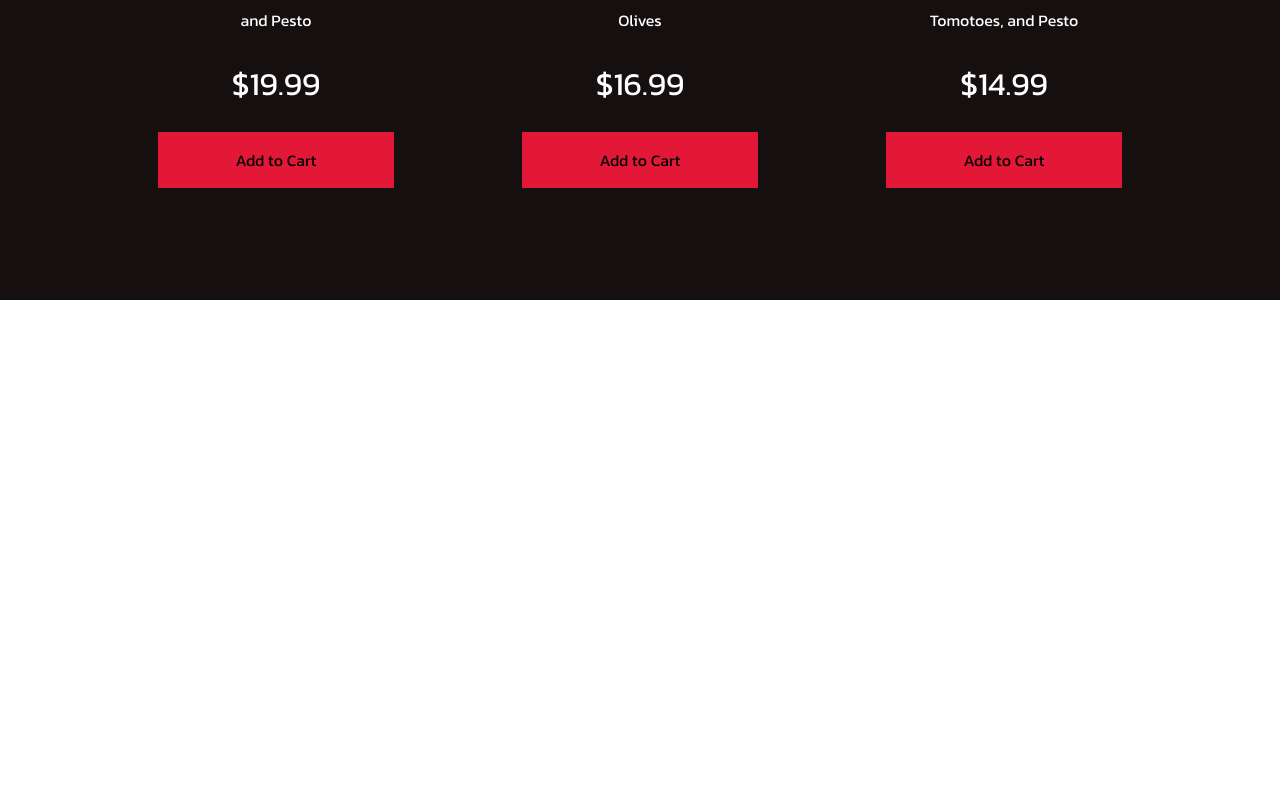
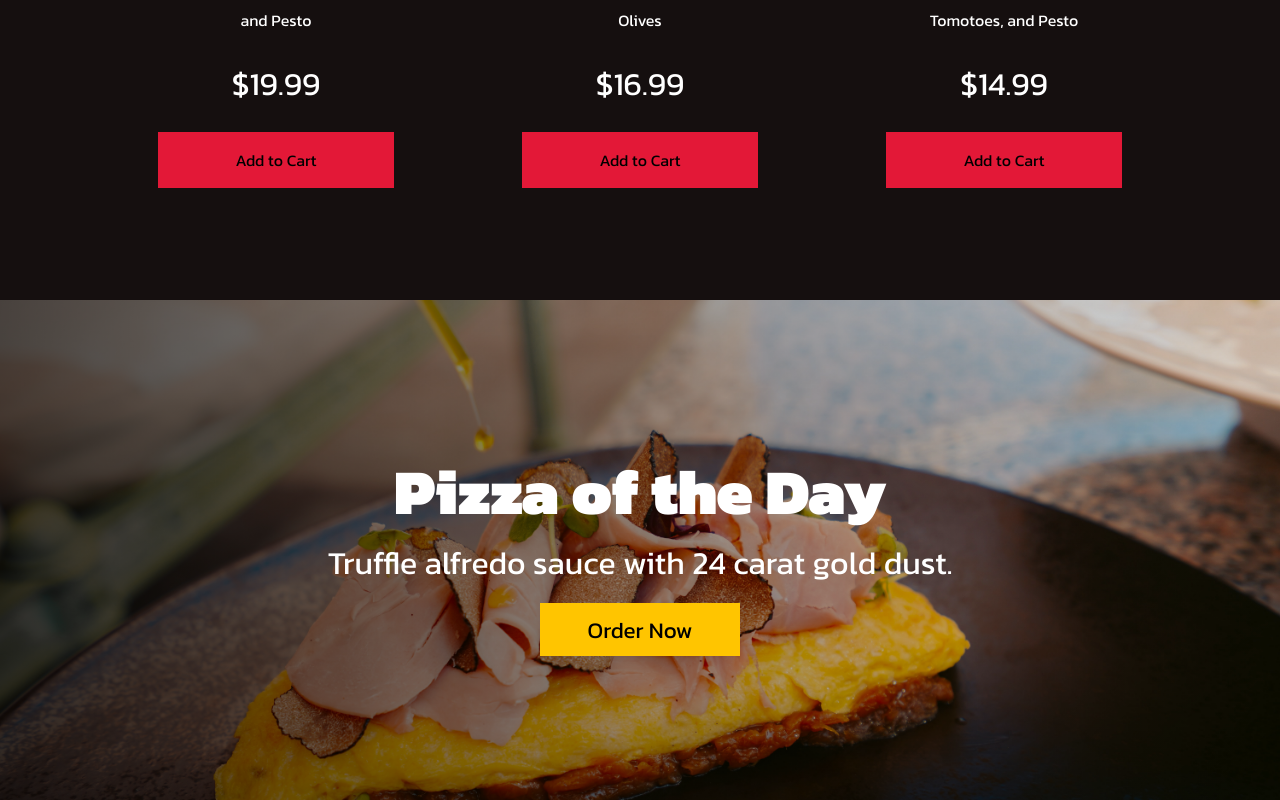
Before and after one commit to ncarlson55/reactPractice-pizzaApp, a React (Create React App) app: page / in a window 1280 px wide. Shown: the part 1458-2258 px from the top of the page. Before the commit the page ends 1758 px from the top, so only its background shows below. Built offline with nearby package versions, Linux system fonts and the light colour scheme.

Commit message:
First Feature Item Created and Displayed

```diff
--- a/src/App.js
+++ b/src/App.js
@@ -1,5 +1,6 @@
 import Hero from './components/Hero'
 import Products from './components/Products'
+import Feature from './components/Feature'
 import { BrowserRouter as Router} from 'react-router-dom'
 import { GlobalStyle } from "./globalStyles";
 import { productData } from './components/Products/data'
@@ -11,6 +12,7 @@
       <GlobalStyle />
       <Hero />
       <Products heading="Choose your favorite" data={productData}/>
+      <Feature />
     </Router>
   );
 }
--- /dev/null
+++ b/src/components/Feature/FeatureElements.js
@@ -0,0 +1,48 @@
+import styled from 'styled-components'
+import FeaturePic from '../../images/featuredPizza.jpg'
+
+export const FeatureContainer = styled.div`
+background: linear-gradient(
+    to right,
+    rgba(0, 0, 0, 0.7),
+    rgba(0, 0, 0, 0.1)),
+  url(${FeaturePic});
+  height: 100vh;
+  max-height: 500px;
+  background-position: center;
+  background-size: cover;
+  display: flex;
+  flex-direction: column;
+  justify-content: center;
+  align-items: center;
+  color: #fff;
+  text-align: center;
+  padding: 0 1rem;
+
+  h1 {
+      font-size: clamp(3rem, 5vw, 5rem);
+  }
+
+  p {
+      margin-bottom: 1rem;
+      font-size: clamp(1rem, 3vw, 2rem);
+  }
+);
+`
+
+
+export const FeatureButton = styled.button`
+  font-size: 1.4rem;
+  padding: 0.6rem 3rem;
+  border: none;
+  background: #ffc500;
+  color: #000;
+  transition: 0.2s ease-out;
+
+  &:hover {
+      background: #e31837;
+      color: #fff;
+      transition: 0.2s ease-out;
+      cursor: pointer;
+  }
+`
--- /dev/null
+++ b/src/components/Feature/index.js
@@ -0,0 +1,17 @@
+import React from 'react'
+import {
+    FeatureContainer,
+    FeatureButton,
+} from './FeatureElements'
+
+const Feature = () => {
+    return (
+        <FeatureContainer>
+            <h1>Pizza of the Day</h1>
+            <p>Truffle alfredo sauce with 24 carat gold dust.</p>
+            <FeatureButton>Order Now</FeatureButton>
+        </FeatureContainer>
+    )
+}
+
+export default Feature
```
Also changed, not shown: src/images/featuredPizza.jpg (added).
